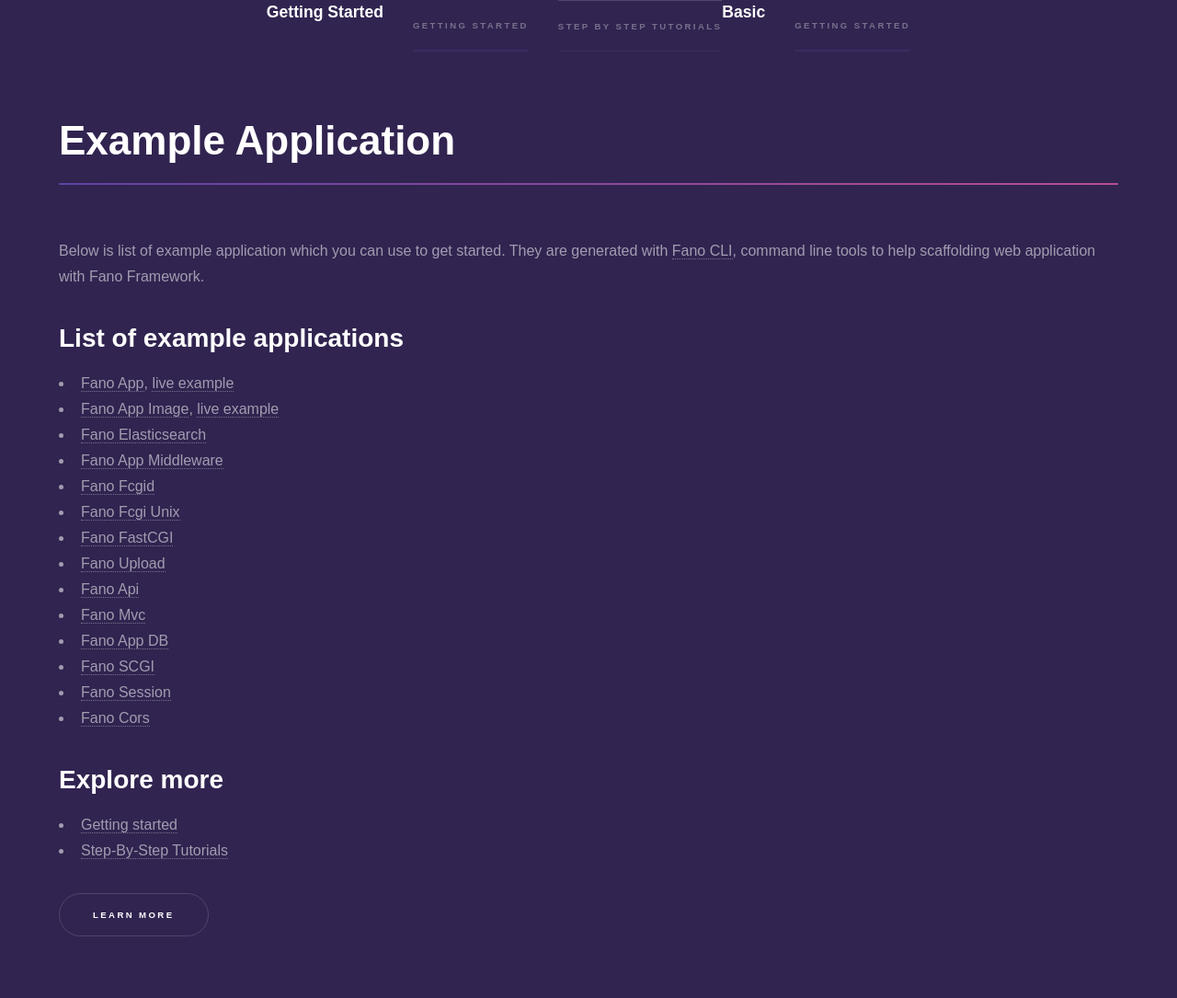
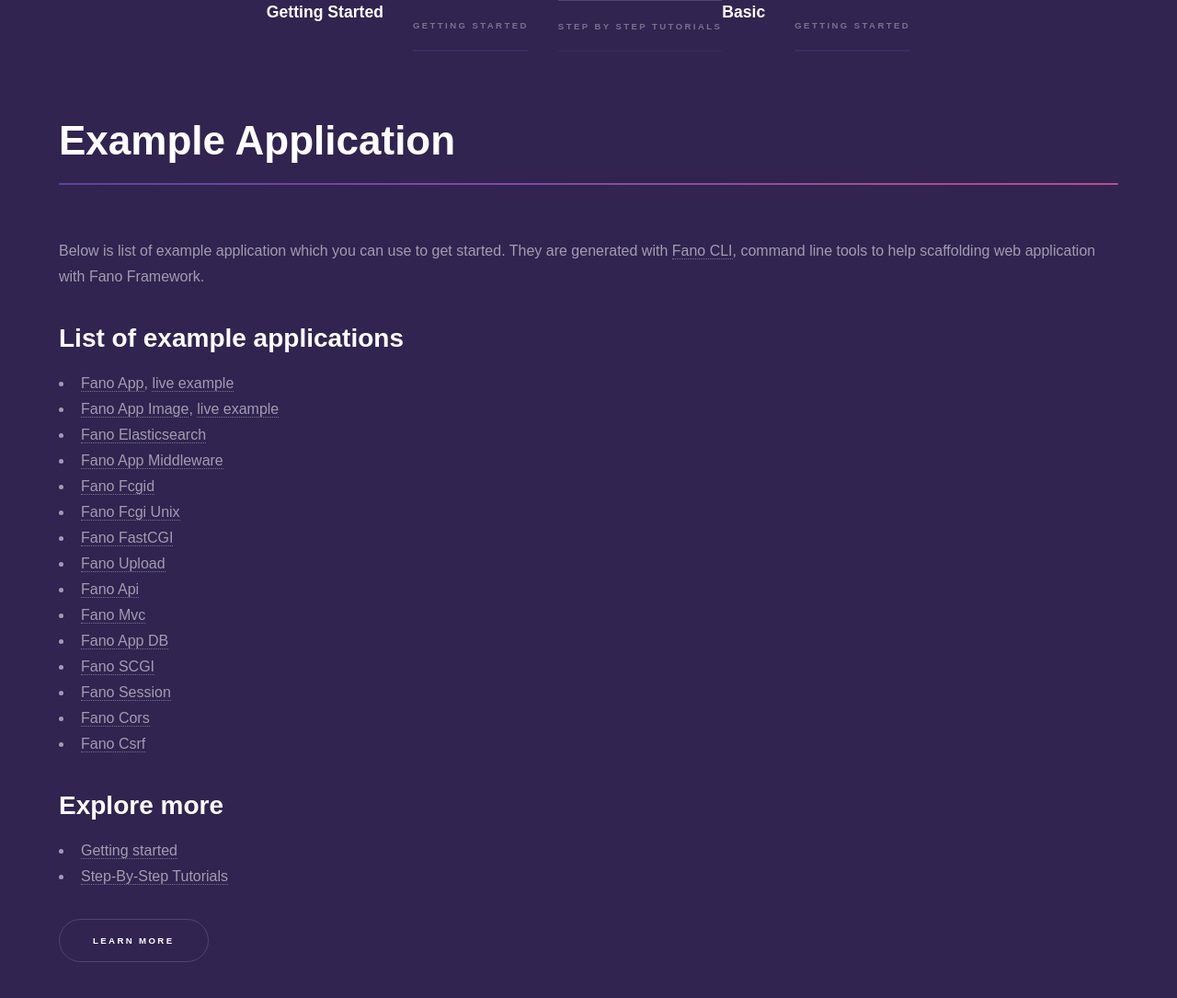
Before and after one commit to fanoframework/fanoframework.github.io, a Jekyll site: the page built from examples/index.md, in a window 1280 px wide and 1110 px high. Shown: the top 1085 px of the window at 92% size. Built offline with Jekyll 4.4.1, drawn with Linux system fonts in a browser that asks for light colours; our own code applies the rules of GitHub Pages for plain Markdown files.

Commit message:
improve content on csrf protection

```diff
--- a/examples/index.md
+++ b/examples/index.md
@@ -24,6 +24,7 @@
 - [Fano SCGI](https://github.com/fanoframework/fano-scgi)
 - [Fano Session](https://github.com/fanoframework/fano-session)
 - [Fano Cors](https://github.com/fanoframework/fano-cors)
+- [Fano Csrf](https://github.com/fanoframework/fano-csrf)
 
 ## Explore more
 
```
